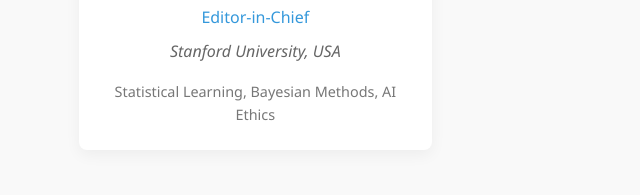
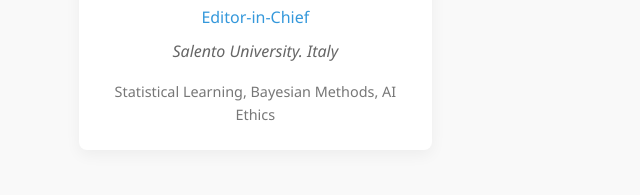
Before and after one commit to AhmedAlRadaideh1980/statjournal, a plain HTML site: page editorial-board.html in a window 1280 px wide. Shown: the part 754-949 px from the top of the page, 0-640 px from the left. Drawn offline with Linux system fonts and the light colour scheme.

Commit message:
editorial-board.html

```diff
--- a/editorial-board.html
+++ b/editorial-board.html
@@ -401,7 +401,7 @@
                         </div>
                         <div class="member-name">Dr. Ahmed Ali AlRadaideh</div>
                         <div class="member-title">Editor-in-Chief</div>
-                        <div class="member-affiliation">Stanford University, USA</div>
+                        <div class="member-affiliation">Salento University. Italy</div>
                         <div class="member-expertise">Statistical Learning, Bayesian Methods, AI Ethics</div>
                     </div>
                 </div>
```
